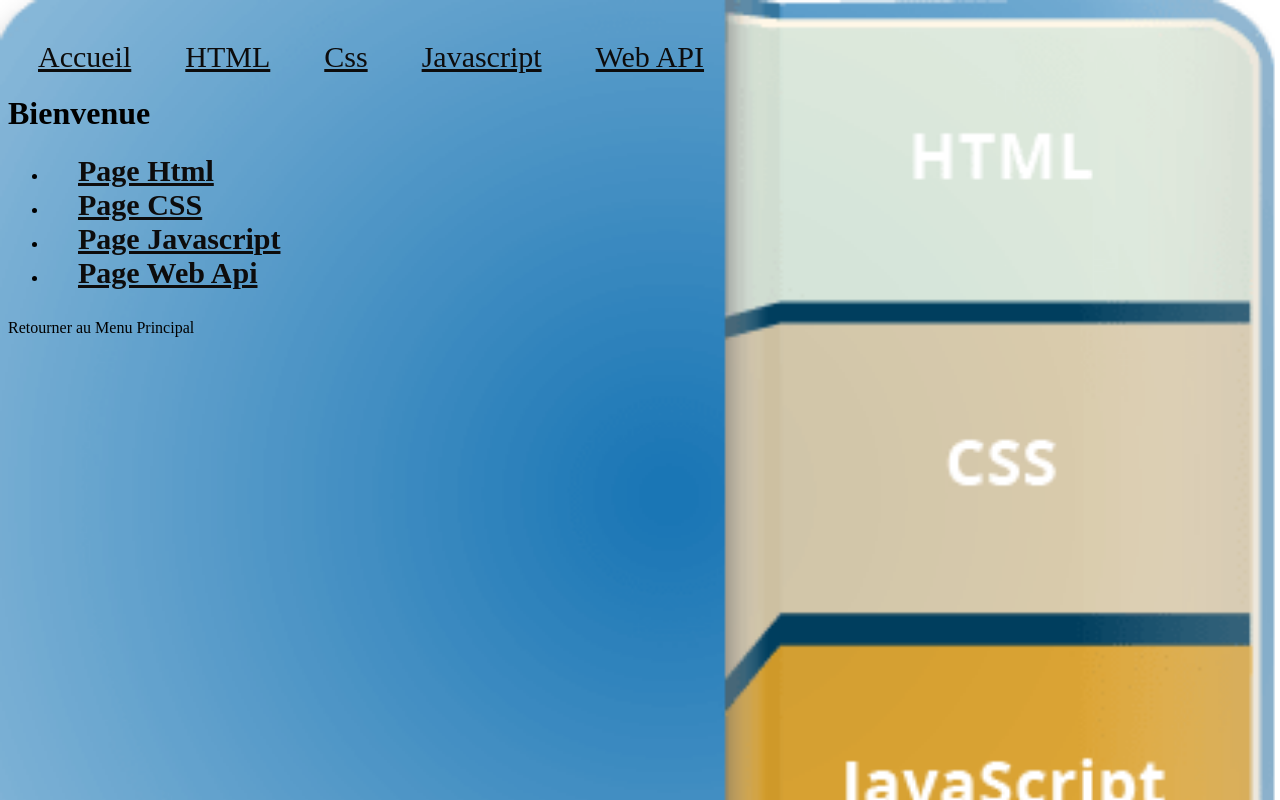
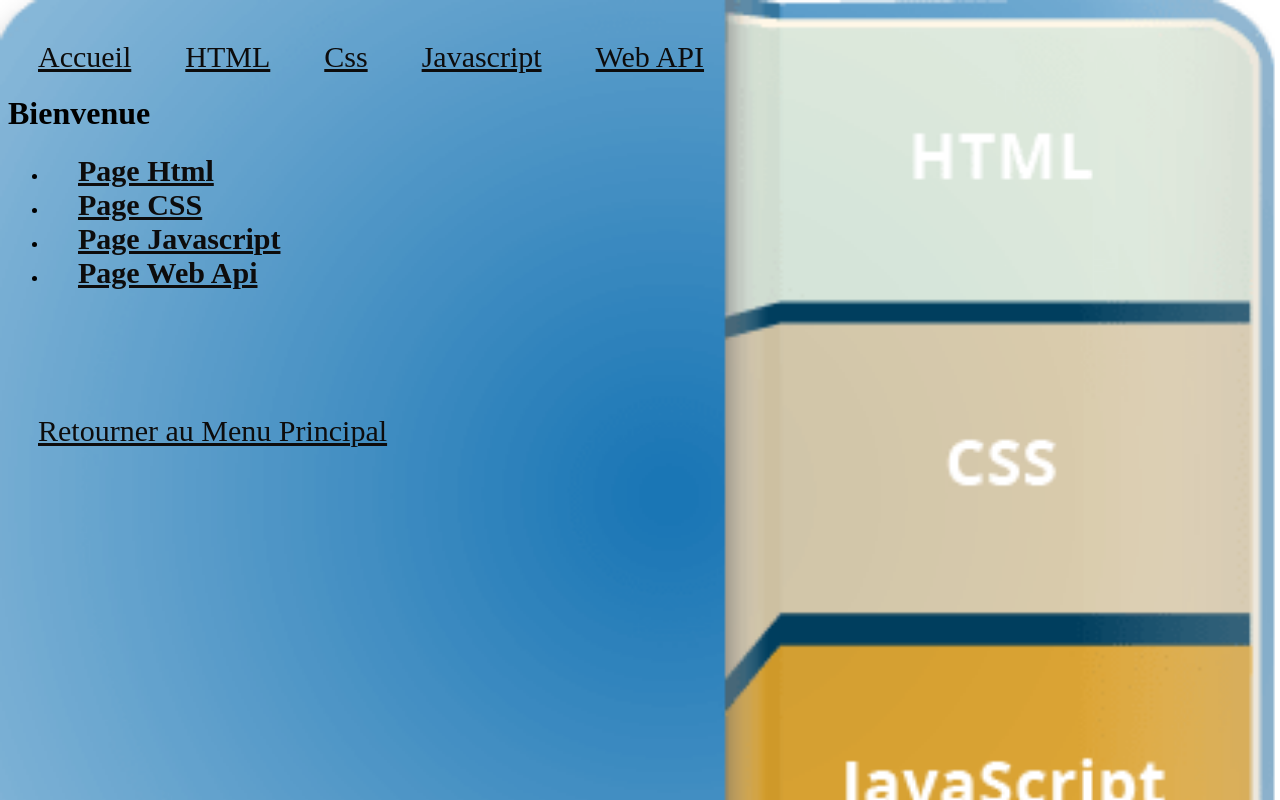
Before and after one commit to armelKhitchang/armelKhitchang.github.io, a plain HTML site: page projet_continu/Index.html in a window 1280 px wide. Drawn offline with Linux system fonts and the light colour scheme.

Commit message:
Update Index.html

```diff
--- a/projet_continu/Index.html
+++ b/projet_continu/Index.html
@@ -51,7 +51,7 @@
 
 
 
-</div>
-<div>Retourner au Menu Principal <a href="/index.html"></a></div>
+</div><br><br><br><br><br><br>
+<div><a href="/index.html">Retourner au Menu Principal </a></div>
   </body>
 </html>
```
